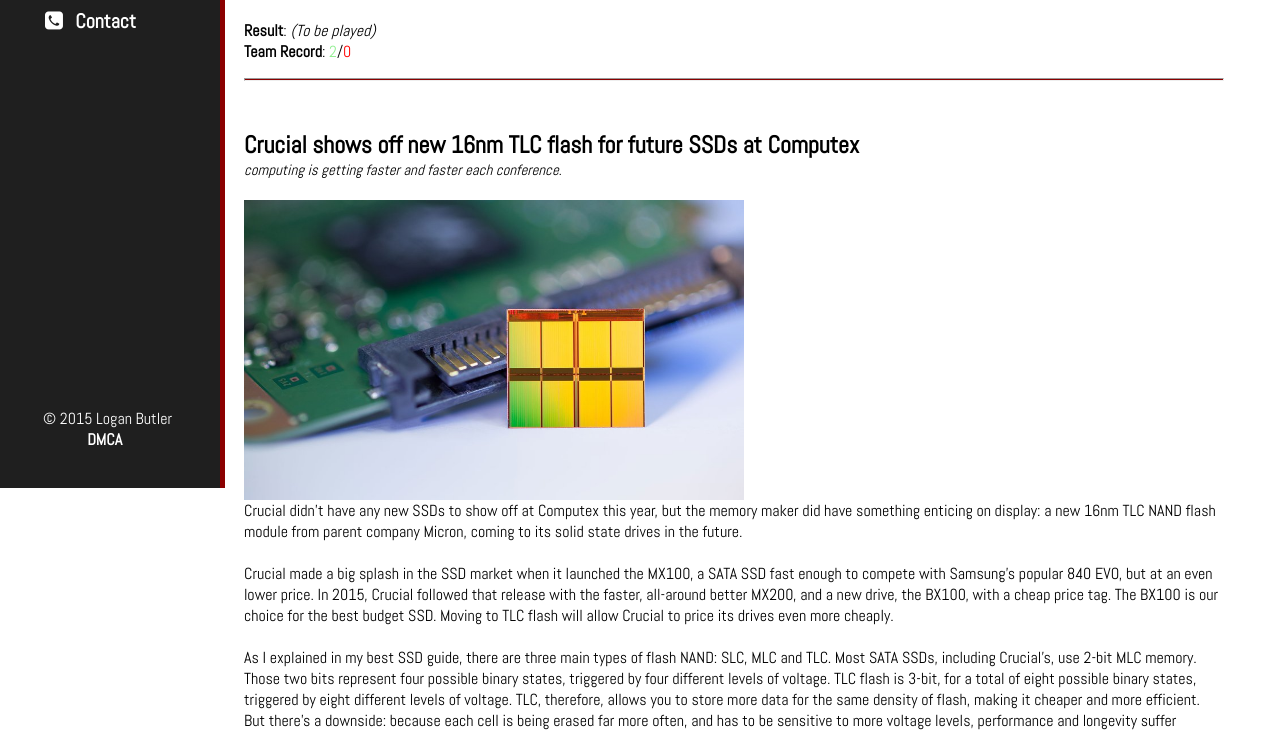
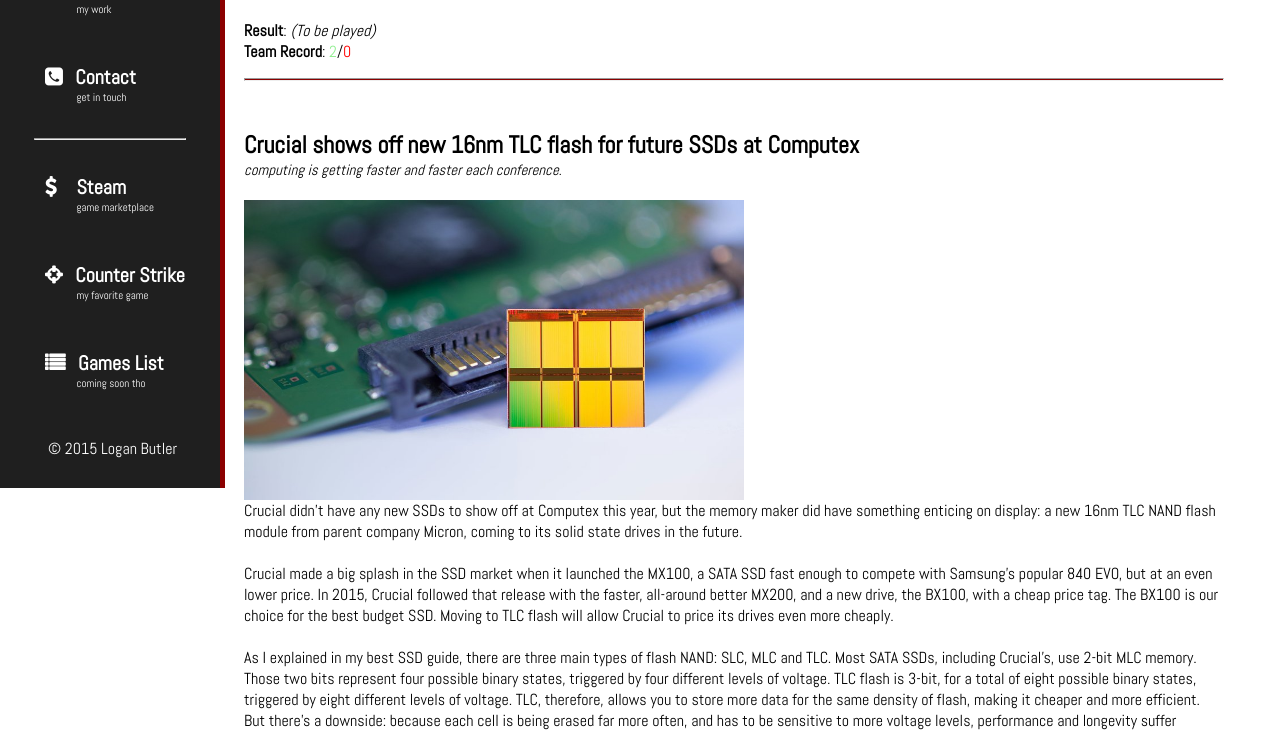
Before and after one commit to logan-ck/terum, a PHP site: page / in a window 1280 px wide. Shown: the part 312-1042 px from the top of the page. Run offline with PHP 8.4, Linux system fonts and the light colour scheme.

Commit message:
Update
+ changed sidebar styles
- added subtitles
- added 3 links
> steam
> counter strike
> games list (coming soon) will update tmow
+ added new css for new styles
- changed colors from darker, to lighter (brighter) looking

```diff
--- a/css/main.one.css
+++ b/css/main.one.css
@@ -8,6 +8,7 @@ html, a, body, h1, h2, h3, h4, h5, h6, p {
 #content { position: absolute; top: 0; right: 0; bottom: 0; left: 0; background-color: ; }
 a { font-weight: bold; color: darkred; -o-transition:.5s; -ms-transition:.5s; -moz-transition:.5s; -webkit-transition:.5s; transition:.5s; text-decoration: none; }
 a:hover { background-color: ; color: #DB3D23; }
+.clearfix { background-color: darkred; width: 150px; }
 /* Sidebar Styling */
 .sidebar { position: fixed; float: left; padding: 0; margin-top: 0; height: 100vh; width:  220px; background-color: #1F1F1F; border-right: 5px solid darkred; }
 .logo { display: block; width: auto; margin: auto; }
@@ -20,12 +21,18 @@ a:hover { background-color: ; color: #DB3D23; }
 #abou:hover { background-color: ; color: blue; }
 #exra:hover { background-color: ; color: green; }
 #cont:hover { background-color: ; color: yellow; }
+#stem:hover { background-color: ; color: lightblue; }
+#cstr:hover { background-color: ; color: lightgreen; }
+#game:hover { background-color: ; color: pink; }
 #home:before { font-family: 'FontAwesome'; content: '\f015'; margin:0 12px 0 -15px; color: white; }
-#repo:before { font-family: 'FontAwesome'; content: '\f126'; margin:0 19px 0 -15px; color: white; }
+#repo:before { font-family: 'FontAwesome'; content: '\f121'; margin:0 9px 0 -15px; color: white; }
 #abou:before { font-family: 'FontAwesome'; content: '\f128'; margin:0 20px 0 -15px; color: white; }
 #exra:before { font-family: 'FontAwesome'; content: '\f0ad'; margin:0 13px 0 -15px; color: white; }
 #cont:before { font-family: 'FontAwesome'; content: '\f098'; margin:0 13px 0 -15px; color: white; }
-.footer { position: fixed; display: block; bottom: 0; height: 80px; left: 43px; color: white; }
+#stem:before { font-family: 'FontAwesome'; content: '\f155'; margin:0 20px 0 -15px; color: white; }
+#cstr:before { font-family: 'FontAwesome'; content: '\f05b'; margin:0 13px 0 -15px; color: white; }
+#game:before { font-family: 'FontAwesome'; content: '\f03a'; margin:0 13px 0 -15px; color: white; }
+.footer { position: fixed; display: block; bottom: 0; height: 50px; left: 48px; color: white; }
 .dl { color: white; -o-transition:.5s; -ms-transition:.5s; -moz-transition:.5s; -webkit-transition:.5s; transition:.5s; }
 .dl:hover { color: darkred; }
 
@@ -63,6 +70,14 @@ a:hover { background-color: ; color: #DB3D23; }
 .sub {
 	font-size: 18px;
 	font-style: italic;
+}
+.sub-main {
+	font-size: 11px;
+	font-weight: normal;
+	padding-left: 1.5em;
+}
+.sub-main {
+	color: white;
 }
 .center {
 	text-align: center;
--- a/index.php
+++ b/index.php
@@ -22,7 +22,7 @@
 			<!-- Font Awesome 4.3.0 -->
 			<link href="font-awesome/css/font-awesome.min.css" rel="stylesheet"/>
 
-			<title>(Terum) Logan's Headquarters</title>
+			<title>(Terum) Logan's Headquarters | Main Index</title>
 		</head>
 
 		<body id="content">
@@ -32,17 +32,23 @@
 				<div class="left-nav">
 					<nav class="navbar">
 						<ul>
-							<a href="http://terum.us/index.php"><li id="home">Homepage</li></a>
-							<a href="https://github.com/loganbutlre"><li id="repo">Repository</li></a>
-							<a href="http://terum.us/about.php"><li id="abou">About</li></a>
-							<a href="http://terum.us/projects.php"><li id="exra">Projects</li></a>
-							<a href="http://terum.us/contact.php"><li id="cont">Contact</li></a>
+							<a href="http://terum.us/index.php"><li id="home">Homepage <h2 class="sub-main">main index</h2></li></a>
+							<a href="https://github.com/loganbutlre"><li id="repo">Repository <h2 class="sub-main">code repository</h2></li></a>
+							<a href="http://terum.us/about.php"><li id="abou">About <h2 class="sub-main">about myself</h2></li></a>
+							<a href="http://terum.us/projects.php"><li id="exra">Projects <h2 class="sub-main">my work</h2></li></a>
+							<a href="http://terum.us/contact.php"><li id="cont">Contact <h2 class="sub-main">get in touch</h2></li></a>
+						</ul>
+						<hr class="clearfix">
+						<ul>
+							<a href="http://store.steampowered.com/"><li id="stem">Steam <h2 class="sub-main">game marketplace</h2></li></a>
+							<a href="http://blog.counter-strike.net/"><li id="cstr">Counter Strike <h2 class="sub-main">my favorite game</h2></li></a>
+							<a href="#"><li id="game">Games List <h2 class="sub-main">coming soon tho</h2></li></a>
 						</ul>
 					</nav>
 				</div>
 
 				<div class="footer">
-					&copy; 2015 Logan Butler <br /> &nbsp; &nbsp; &nbsp; &nbsp; &nbsp; &nbsp; <a class="dl" href="http://terum.us/info.php?action=dmca">DMCA</a>
+					&copy; 2015 Logan Butler
 				</div>
 			</div>
 			<!-- End Nav-Sidebar -->
```
Also changed, not shown: 404.php (+15 -9 lines), about.php (+13 -7 lines), contact.php (+13 -7 lines), info.php (+13 -7 lines), projects.php (+13 -7 lines).
